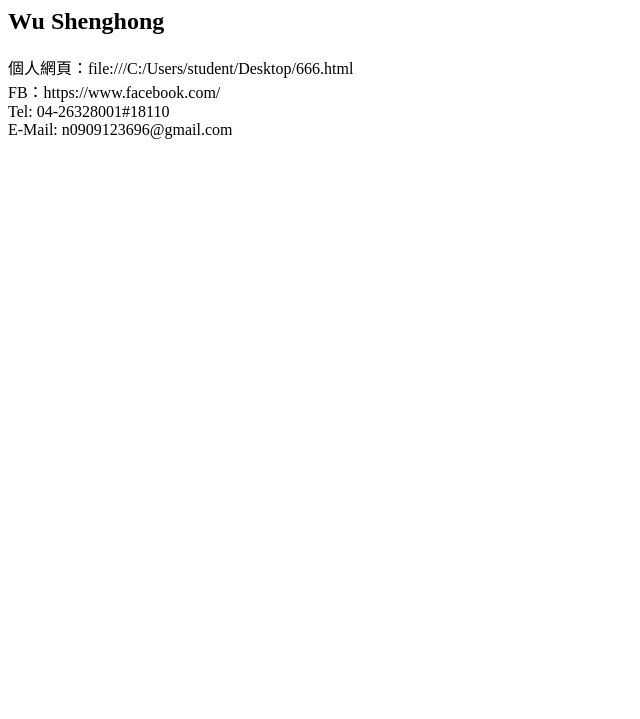
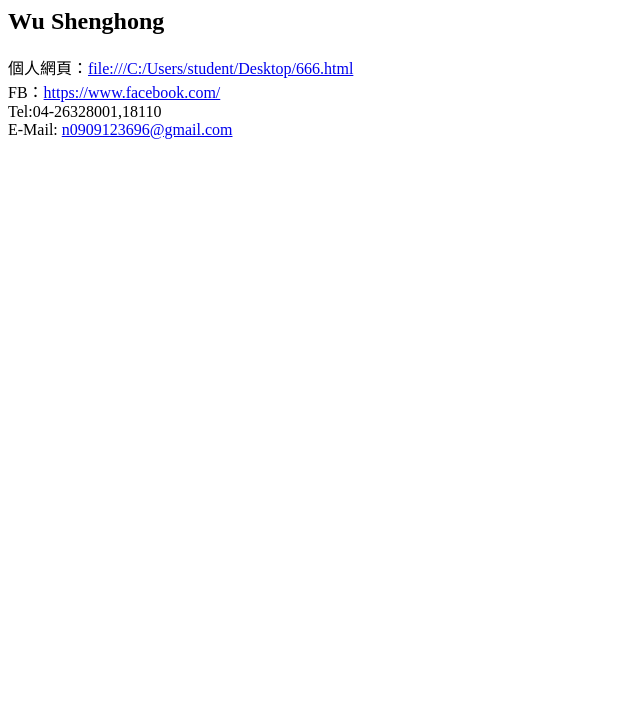
Before and after one commit to Hai6186/aboutme, a plain HTML site: page 666.html in a window 1280 px wide. Shown: the part 81-800 px from the top of the page, without its empty margins (0-640 px from the left). Drawn offline with Linux system fonts and the light colour scheme.

Commit message:
version 3: Hyperlink

```diff
--- a/666.html
+++ b/666.html
@@ -11,9 +11,9 @@
 	<h1>吳升宏</h1>
     <h2>Wu Shenghong</h2>
 
-    個人網頁：file:///C:/Users/student/Desktop/666.html<br>
-	FB：https://www.facebook.com/<br>
-   	Tel: 04-26328001#18110<br>
-   	E-Mail: n0909123696@gmail.com<br>
+    個人網頁：<a href="file:///C:/Users/student/Desktop/666.html">file:///C:/Users/student/Desktop/666.html</a><br>
+	FB：<a href="https://www.facebook.com/">https://www.facebook.com/</a><br>
+   	Tel:<a href:="tel:04-26328001,18110">04-26328001,18110</a><br>
+   	E-Mail: <a href="n0909123696@gmail.com">n0909123696@gmail.com</a><br>
 </body>
 </html>
```
